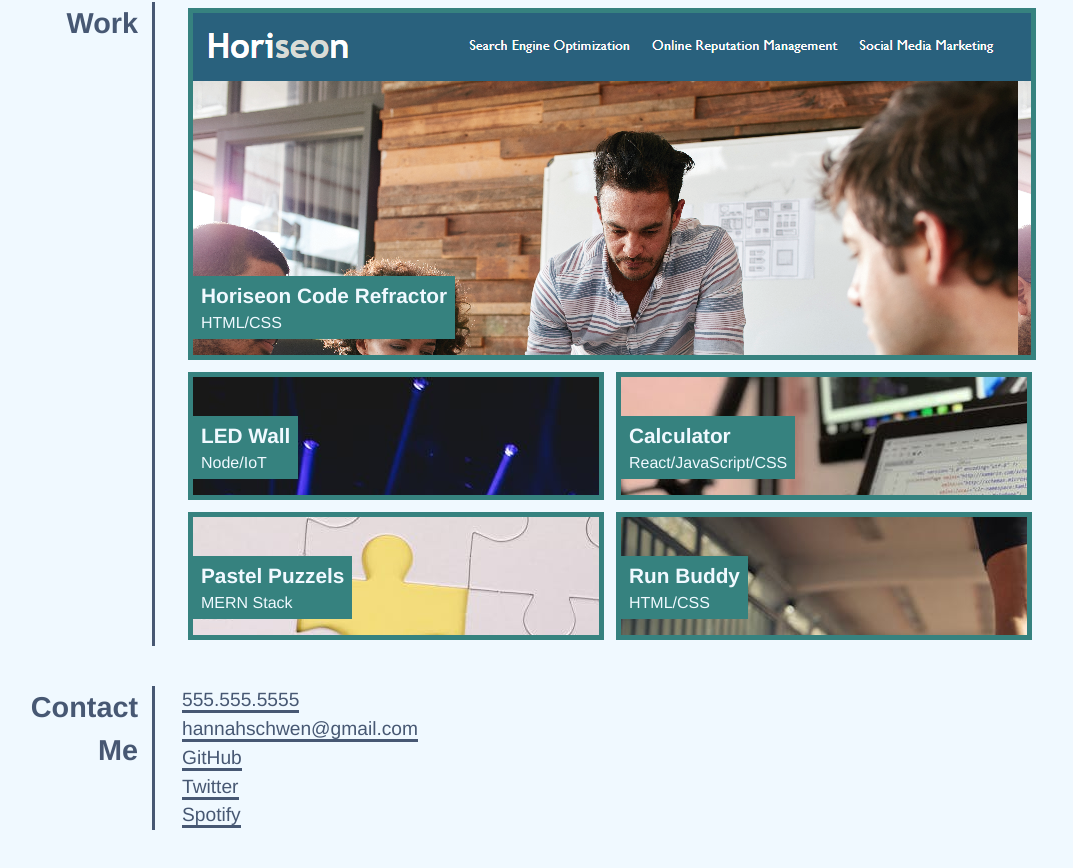
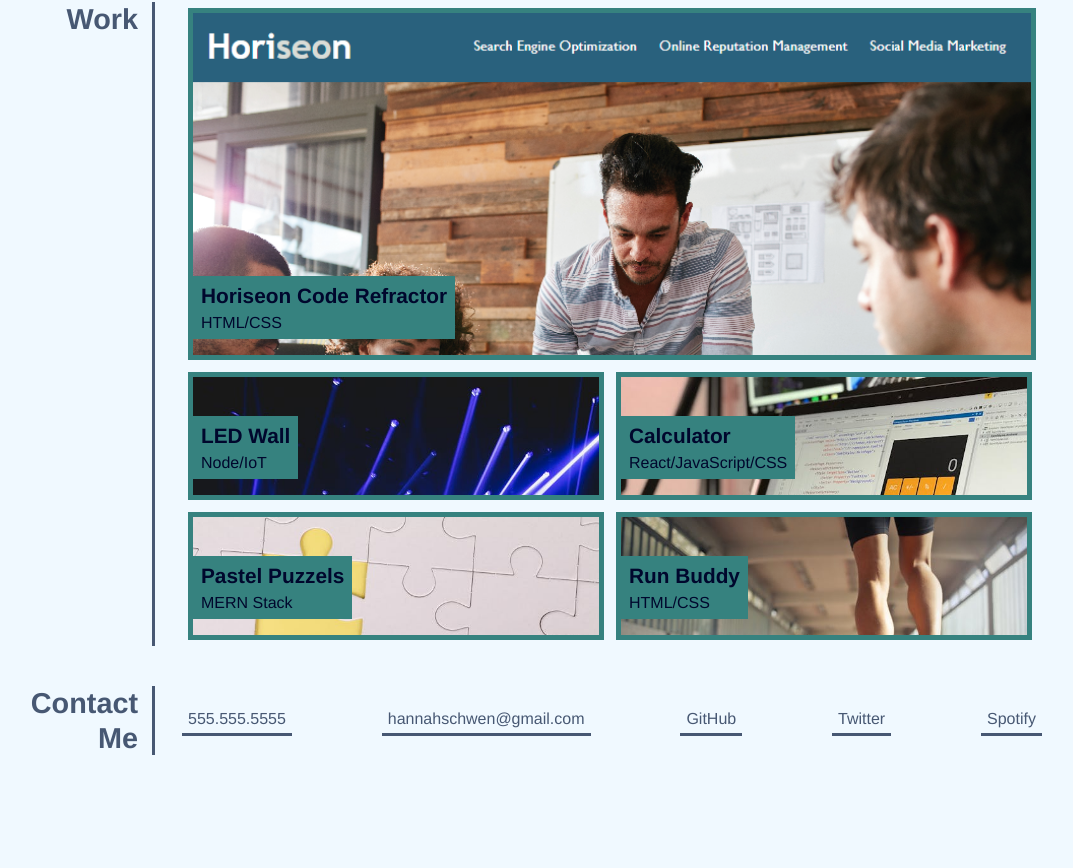
Before and after one commit to hannah-finch/basic-portfolio, a plain HTML site: page index.html in a window 1280 px wide. Shown: the part 776-1644 px from the top of the page, without its empty margins (110-1183 px from the left). After the commit the page ends 1571 px from the top, so only its background shows below. Drawn offline with Linux system fonts and the light colour scheme.

Commit message:
styled contact

```diff
--- a/assets/css/styles.css
+++ b/assets/css/styles.css
@@ -76,6 +76,7 @@ header {
   flex: 0 0 120px;
   text-align: right;
   margin: 0;
+  line-height: 1.2;
 }
 
 nav li {
@@ -130,7 +131,8 @@ main {
   display: flex;
   align-items: flex-end;
   padding-bottom: 16px;
-}
+  background-size: cover;
+  }
 
 .small-project {
   width: calc(50% - 14px);
@@ -160,7 +162,7 @@ main {
 
 .label {
   background-color: var(--accent02);
-  color: var(--light);
+  color: var(--dark);
   padding: 4px 8px;
 }
 
@@ -168,10 +170,26 @@ main {
   margin: 0;
 }
 
+.contact-info {
+  width: 100%;
+  align-self: center;
+}
+
+.contact-info ul {
+  display: flex;
+  justify-content: space-between;
+}
 
 .contact-info a {
-  font-size: 120%;
+  display: block;
   color: var(--mid);
   text-decoration: none;
   border-bottom: 3px solid var(--mid);
+  padding: 2px 6px;
+  margin: auto;
 }
+
+.contact-info a:hover {
+  background-color: var(--mid);
+  color: var(--accent02);
+}
--- a/index.html
+++ b/index.html
@@ -96,13 +96,15 @@
     <section class="section">
       <h2 class="section-name">Contact Me</h2>
       <div class="line"></div>
-      <ul class="contact-info">
+      <div class="contact-info">
+        <ul>
           <li><a href="#">555.555.5555</a></li>
           <li><a href="#">hannahschwen@gmail.com</a></li>
           <li><a href="#">GitHub</a></li>
           <li><a href="#">Twitter</a></li>
           <li><a href="#">Spotify</a></li>
         </ul>
+      </div>
     </section>
 
   </main>
```
Lines whose indentation alone changed are shown as unchanged.
